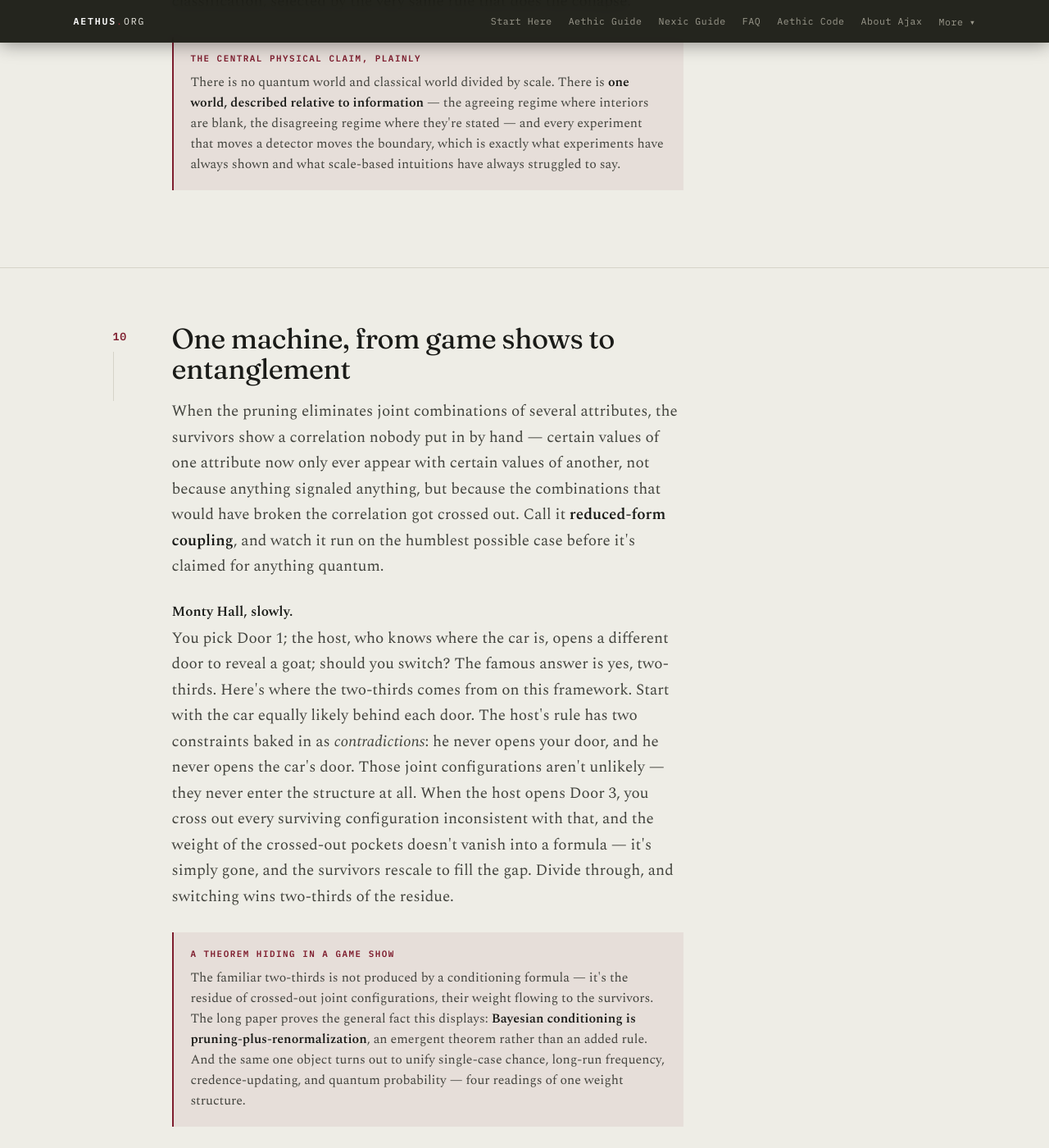
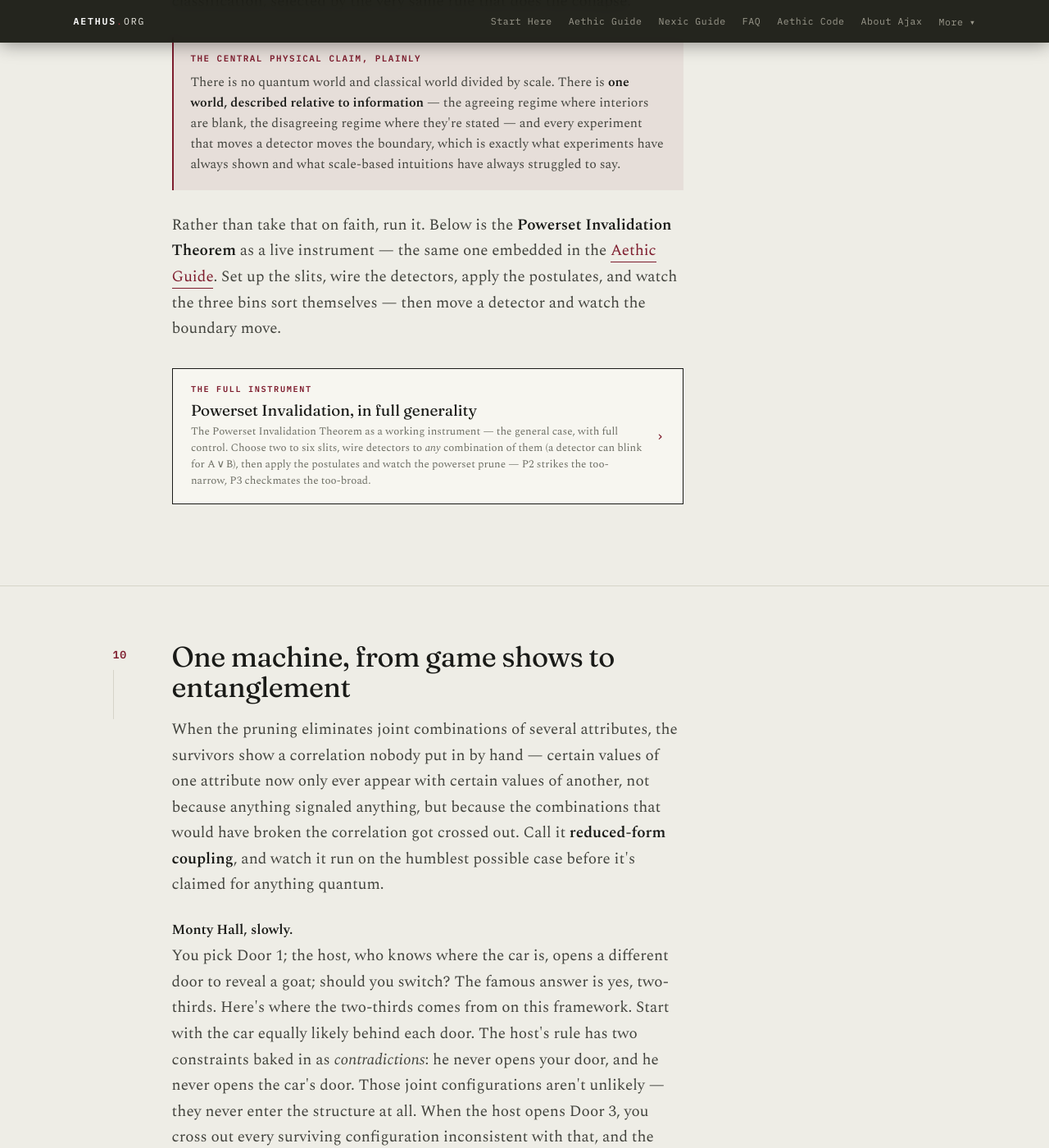
Before and after one commit to brunchwnewton/brunchwnewton.github.io, a Jekyll site: the page built from start-here.html, in a window 1280 px wide and 1400 px high, scrolled down 12451 px. Shown: the whole window at 82% size. Built offline with Jekyll 4.4.1, drawn with Linux system fonts in a browser that asks for light colours; some of the changed text lies outside the part shown.

Commit message:
Update start-here.html

```diff
--- a/start-here.html
+++ b/start-here.html
@@ -238,72 +238,7 @@
 @media(max-width:820px){.moves,.grid3,.split,.grid2,.navgrid{grid-template-columns:1fr;}}
 @media(max-width:720px){body{font-size:17.5px;}}
 </style>
-<style>
-/* ─── shared top nav ─── */
-.topnav{position:sticky;top:0;z-index:100;background:rgba(21,22,16,.93);backdrop-filter:saturate(140%) blur(8px);-webkit-backdrop-filter:saturate(140%) blur(8px);border-bottom:1px solid #2a2b22;transition:box-shadow .3s;}
-.topnav.scrolled{box-shadow:0 2px 22px rgba(0,0,0,.4);}
-.topnav-in{max-width:72rem;margin:0 auto;padding:.62rem 1.6rem;display:flex;align-items:center;justify-content:space-between;gap:1rem;min-height:1.5rem;}
-.topnav-brand{font-family:var(--mono);font-size:.72rem;letter-spacing:.16em;text-transform:uppercase;color:var(--on-block);text-decoration:none;white-space:nowrap;}
-.topnav-brand b{color:#fff;font-weight:600;}
-.topnav-brand .bar{color:var(--garnet-2);}
-.topnav-links{display:flex;align-items:center;gap:1.25rem;}
-.topnav-links a{font-family:var(--mono);font-size:.72rem;letter-spacing:.05em;color:var(--on-block-2);text-decoration:none;position:relative;transition:color .15s;white-space:nowrap;}
-.topnav-links a:hover{color:var(--on-block);}
-.topnav-links a::after{content:'';position:absolute;left:0;bottom:-4px;width:0;height:1.5px;background:var(--garnet-2);transition:width .25s;}
-.topnav-links a:hover::after{width:100%;}
-.topnav-more{position:relative;}
-.topnav-more-btn{font-family:var(--mono);font-size:.72rem;letter-spacing:.05em;color:var(--on-block-2);background:none;border:none;cursor:pointer;padding:0;transition:color .15s;}
-.topnav-more-btn:hover{color:var(--on-block);}
-.topnav-dropdown{display:none;position:absolute;top:calc(100% + 10px);right:0;background:#12130d;border:1px solid #33342a;padding:.35rem 0;min-width:12.5rem;box-shadow:0 10px 30px rgba(0,0,0,.5);}
-.topnav-more.open .topnav-dropdown{display:block;}
-.topnav-dropdown a{display:block;padding:.5rem 1rem;font-family:var(--mono);font-size:.72rem;letter-spacing:.04em;color:var(--on-block-2);text-decoration:none;transition:background .12s,color .12s;}
-.topnav-dropdown a:hover{color:#fff;background:rgba(158,42,60,.14);}
-.topnav-dropdown a::after{display:none;}
-.topnav-dropdown .sep{height:1px;background:#2a2b22;margin:.35rem 0;}
-@media(max-width:900px){ .topnav-links{gap:.95rem;} .tn-md{display:none;} }
-@media(max-width:640px){ .topnav-in{padding:.62rem 1rem;} .topnav-links{gap:.85rem;} .tn-sm{display:none;} }
-@media(max-width:400px){ .topnav-links{gap:.7rem;} .topnav-links a,.topnav-more-btn{font-size:.68rem;letter-spacing:.03em;} .topnav-brand{font-size:.68rem;letter-spacing:.12em;} }
-</style>
-<nav class="topnav" id="topnav">
-  <div class="topnav-in">
-    <a class="topnav-brand" href="/"><b>aethus</b><span class="bar">.</span>org</a>
-    <div class="topnav-links">
-      <a href="/start-here.html">Start Here</a>
-      <a href="/aethic-reasoning-guide.html#explorer">Aethic Guide</a>
-      <a href="/nexic-reasoning-guide.html" class="tn-sm">Nexic Guide</a>
-      <a href="/faq.html" class="tn-sm">FAQ</a>
-      <a href="/aethic-code/" class="tn-md">Aethic Code</a>
-      <a href="/ajax/" class="tn-md">About Ajax</a>
-      <div class="topnav-more">
-        <button class="topnav-more-btn" onclick="this.parentElement.classList.toggle('open')" aria-haspopup="true" aria-expanded="false">More &#9662;</button>
-        <div class="topnav-dropdown">
-          <a href="/nexic-reasoning-guide.html">Nexic Guide</a>
-          <a href="/faq.html">FAQ</a>
-          <a href="/aethic-code/">Aethic Code</a>
-          <a href="/glossary.html">Glossary</a>
-          <a href="/principles_compendium.html">Principles Compendium</a>
-          <a href="/constraints_map.html">Constraints Map</a>
-          <a href="/ajax/">About Ajax</a>
-          <div class="sep"></div>
-          <a href="/supporting/provenance.html">Provenance</a>
-          <a href="https://philpeople.org/profiles/ajax-benander" target="_blank" rel="noopener">Papers &#8599;</a>
-        </div>
-      </div>
-    </div>
-  </div>
-</nav>
-<script>
-(function(){
-  var tn=document.getElementById('topnav');
-  if(tn){window.addEventListener('scroll',function(){tn.classList.toggle('scrolled',window.scrollY>30);});}
-  document.addEventListener('click',function(e){
-    var m=document.querySelector('.topnav-more');
-    if(m&&!m.contains(e.target)){m.classList.remove('open');var b=m.querySelector('.topnav-more-btn');if(b)b.setAttribute('aria-expanded','false');}
-  });
-  var mb=document.querySelector('.topnav-more-btn');
-  if(mb){mb.addEventListener('click',function(){mb.setAttribute('aria-expanded', mb.parentElement.classList.contains('open')?'true':'false');});}
-})();
-</script>
+
 <header class="mast indexed">
   <div class="wide">
     <div class="kicker">Start here &middot; the gentlest on-ramp &middot; ~20 minutes</div>
@@ -538,6 +473,8 @@
           <span class="h">The central physical claim, plainly</span>
           <p>There is no quantum world and classical world divided by scale. There is <strong>one world, described relative to information</strong> &mdash; the agreeing regime where interiors are blank, the disagreeing regime where they're stated &mdash; and every experiment that moves a detector moves the boundary, which is exactly what experiments have always shown and what scale-based intuitions have always struggled to say.</p>
         </div>
+        <p style="margin-top:1.4rem;">Rather than take that on faith, run it. Below is the <strong>Powerset Invalidation Theorem</strong> as a live instrument &mdash; the same one embedded in the <a class="link" href="/aethic-reasoning-guide.html#explorer">Aethic Guide</a>. Set up the slits, wire the detectors, apply the postulates, and watch the three bins sort themselves &mdash; then move a detector and watch the boundary move.</p>
+{% include powerset-widget.html %}
       </div>
     </div>
   </div>
@@ -678,38 +615,3 @@
     </div>
   </div>
 </section>
-<footer class="site">
-  <div class="wide">
-    <div class="foot-grid">
-      <div>
-        <h4>The framework</h4>
-        <ul>
-          <li><a href="/start-here.html">Start Here</a></li>
-          <li><a href="/aethic-reasoning-guide.html">Aethic Guide</a></li>
-          <li><a href="/nexic-reasoning-guide.html">Nexic Guide</a></li>
-          <li><a href="/constraints_map.html">Threading the Needle</a></li>
-        </ul>
-      </div>
-      <div>
-        <h4>Reference</h4>
-        <ul>
-          <li><a href="/principles_compendium.html">Compendium</a></li>
-          <li><a href="/glossary.html">Glossary</a></li>
-          <li><a href="/faq.html">Questions &amp; Context</a></li>
-          <li><a href="/supporting/provenance.html">Provenance</a></li>
-<li><a href="/aethic-code/">Aethic Code</a></li>
-        </ul>
-      </div>
-      <div>
-        <h4>Ajax Benander</h4>
-        <ul>
-          <li><a href="/ajax/">About Ajax</a></li>
-          <li><a href="https://philpeople.org/profiles/ajax-benander">PhilPeople &#8599;</a></li>
-          <li><a href="https://philpapers.org/rec/BENARA-5">PhilPapers &#8599;</a></li>
-          <li><a href="mailto:akb9408@rit.edu">akb9408 [at] rit.edu</a></li>
-        </ul>
-      </div>
-    </div>
-    <div class="foot-note">&copy; 2025&ndash;2026 Ajax Benander. Independent research, openly licensed under CC BY-NC-SA 4.0. The framework&rsquo;s fundamentals date to 2022&ndash;2023 and were deposited at PhilArchive in November 2024, nineteen months before any AI involvement; the 2026 assistance was recognition and translation, not construction. Not peer-reviewed &mdash; evaluate the papers on their own terms.</div>
-  </div>
-</footer>
```
